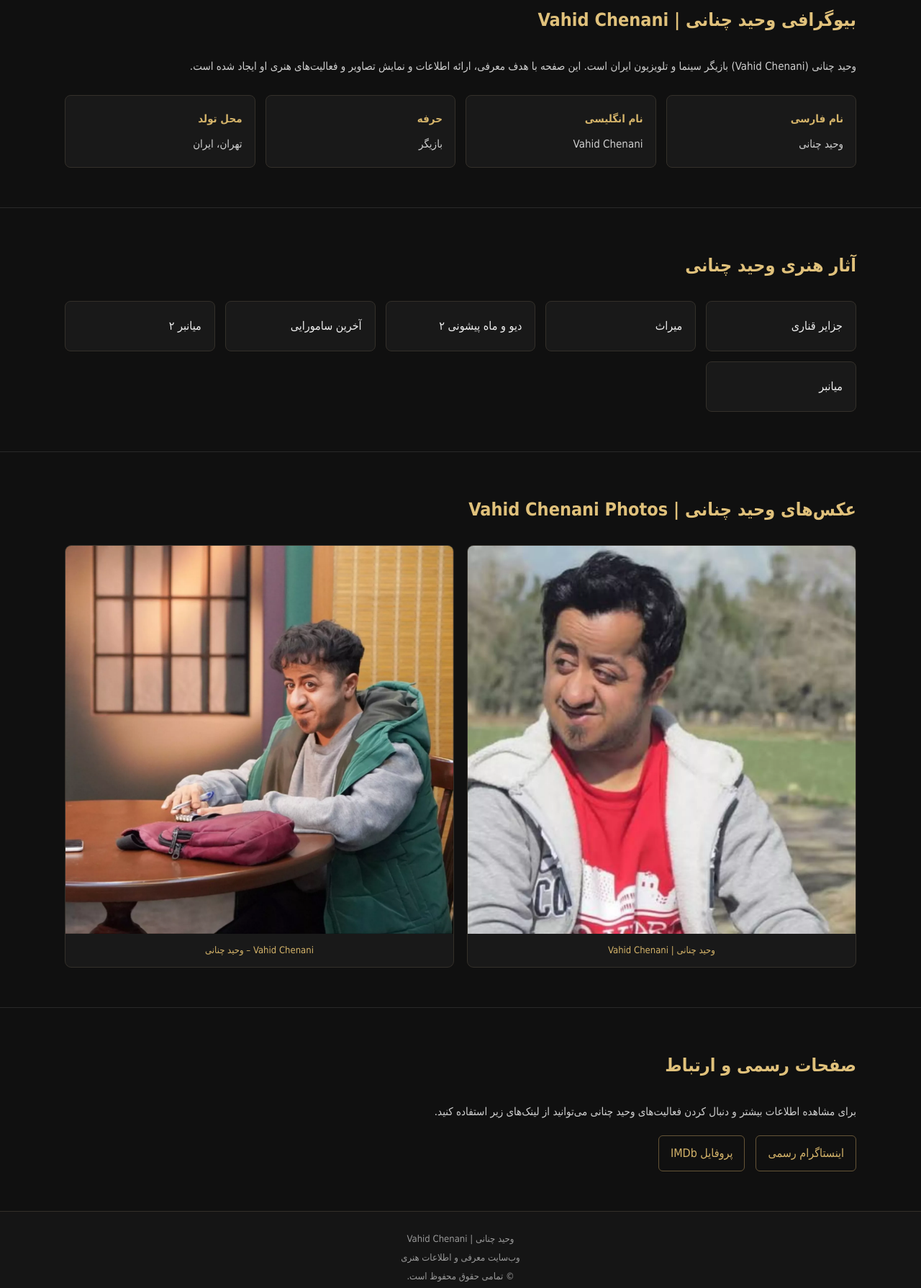
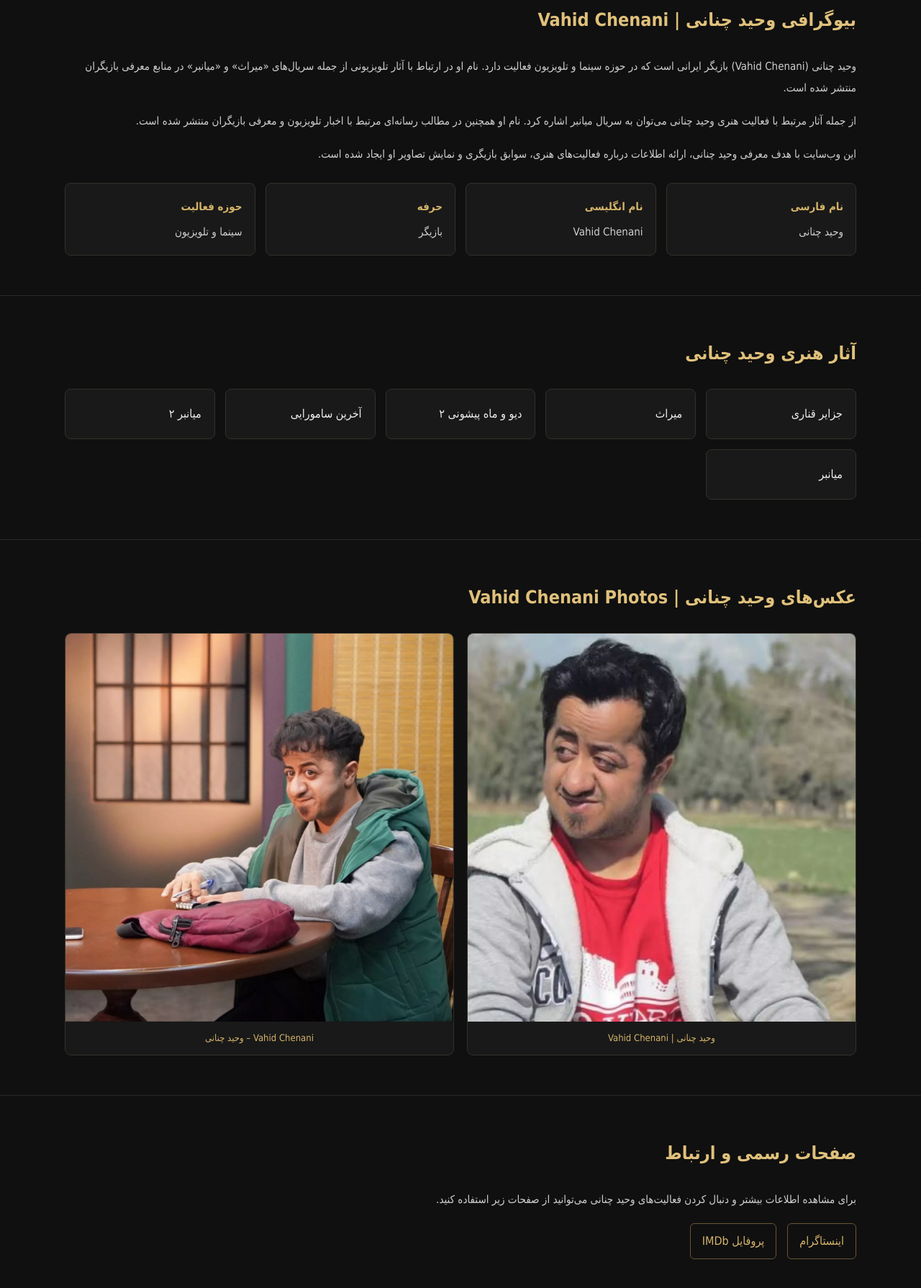
Before and after one commit to vahidchenani/vahidchenani.github.io, a plain HTML site: page index.html in a window 1280 px wide. Shown: the part 713-2502 px from the top of the page at 72% size. Drawn offline with Linux system fonts and the light colour scheme.

Commit message:
Improve Vahid Chenani biography and SEO

```diff
--- a/index.html
+++ b/index.html
@@ -5,10 +5,12 @@
   <meta charset="UTF-8">
   <meta name="viewport" content="width=device-width, initial-scale=1">
 
-  <title>وحید چنانی | Vahid Chenani – بازیگر سینما و تلویزیون</title>
+  <title>وحید چنانی | Vahid Chenani – بیوگرافی و آثار بازیگری</title>
 
-  <meta name="description" content="وب‌سایت رسمی وحید چنانی (Vahid Chenani)، بازیگر سینما و تلویزیون ایران. معرفی، بیوگرافی، آثار هنری و تصاویر.">
-  <meta name="keywords" content="وحید چنانی, Vahid Chenani, Vahidchenani, بازیگر, بازیگر ایرانی, سینما و تلویزیون">
+  <meta name="description" content="وب‌سایت معرفی وحید چنانی (Vahid Chenani)، بازیگر ایرانی. بیوگرافی، سوابق بازیگری، آثار سینما و تلویزیون و تصاویر او را مشاهده کنید.">
+
+  <meta name="keywords" content="وحید چنانی, Vahid Chenani, Vahidchenani, بیوگرافی وحید چنانی, بازیگر وحید چنانی, بازیگر ایرانی, سریال میانبر, سریال میراث">
+
   <meta name="author" content="Vahid Chenani">
   <meta name="robots" content="index, follow, max-image-preview:large">
   <meta name="theme-color" content="#101010">
@@ -18,14 +20,14 @@
 
   <meta property="og:type" content="profile">
   <meta property="og:title" content="وحید چنانی | Vahid Chenani">
-  <meta property="og:description" content="وب‌سایت رسمی وحید چنانی، بازیگر سینما و تلویزیون ایران">
+  <meta property="og:description" content="معرفی وحید چنانی، بازیگر ایرانی؛ بیوگرافی، آثار هنری و تصاویر">
   <meta property="og:url" content="https://vahidchenani.github.io/">
   <meta property="og:image" content="https://vahidchenani.github.io/vahid-chenani-portrait-1.jpg">
   <meta property="og:locale" content="fa_IR">
 
   <meta name="twitter:card" content="summary_large_image">
   <meta name="twitter:title" content="Vahid Chenani | وحید چنانی">
-  <meta name="twitter:description" content="وب‌سایت رسمی وحید چنانی، بازیگر سینما و تلویزیون">
+  <meta name="twitter:description" content="وب‌سایت معرفی وحید چنانی، بازیگر ایرانی">
   <meta name="twitter:image" content="https://vahidchenani.github.io/vahid-chenani-portrait-1.jpg">
 
   <script type="application/ld+json">
@@ -43,14 +45,18 @@
       "https://vahidchenani.github.io/vahid-chenani-portrait-2.jpg"
     ],
     "jobTitle": "بازیگر",
-    "birthDate": "1993",
-    "birthPlace": {
-      "@type": "Place",
-      "name": "تهران، ایران"
+    "nationality": {
+      "@type": "Country",
+      "name": "ایران"
     },
     "sameAs": [
       "https://www.instagram.com/vahidchenani_/",
       "https://www.imdb.com/name/nm15548088/"
+    ],
+    "knowsAbout": [
+      "بازیگری",
+      "سینما",
+      "تلویزیون"
     ]
   }
   </script>
@@ -173,6 +179,10 @@
     .content {
       color: #d0d0d0;
       font-size: 15px;
+    }
+
+    .content p {
+      margin-bottom: 16px;
     }
 
     .facts {
@@ -305,9 +315,7 @@
         <h1>وحید چنانی</h1>
         <div class="english-name">Vahid Chenani</div>
 
-        <p>
-          بازیگر سینما و تلویزیون ایران
-        </p>
+        <p>بازیگر سینما و تلویزیون ایران</p>
 
         <a class="button" href="#about">آشنایی بیشتر</a>
       </div>
@@ -315,7 +323,7 @@
       <div>
         <img
           src="vahid-chenani-portrait-1.jpg"
-          alt="Vahid Chenani – وحید چنانی، بازیگر سینما و تلویزیون ایران"
+          alt="وحید چنانی Vahid Chenani بازیگر ایرانی"
           width="440"
           height="470"
           fetchpriority="high"
@@ -330,9 +338,23 @@
 
       <div class="content">
         <p>
-          وحید چنانی (Vahid Chenani) بازیگر سینما و تلویزیون ایران است.
-          این صفحه با هدف معرفی، ارائه اطلاعات و نمایش تصاویر و فعالیت‌های
-          هنری او ایجاد شده است.
+          وحید چنانی (Vahid Chenani) بازیگر ایرانی است که در
+          حوزه سینما و تلویزیون فعالیت دارد. نام او در ارتباط
+          با آثار تلویزیونی از جمله سریال‌های «میراث» و «میانبر»
+          در منابع معرفی بازیگران منتشر شده است.
+        </p>
+
+        <p>
+          از جمله آثار مرتبط با فعالیت هنری وحید چنانی می‌توان
+          به سریال میانبر اشاره کرد. نام او همچنین در مطالب
+          رسانه‌ای مرتبط با اخبار تلویزیون و معرفی بازیگران
+          منتشر شده است.
+        </p>
+
+        <p>
+          این وب‌سایت با هدف معرفی وحید چنانی، ارائه اطلاعات
+          درباره فعالیت‌های هنری، سوابق بازیگری و نمایش تصاویر
+          او ایجاد شده است.
         </p>
 
         <div class="facts">
@@ -352,8 +374,8 @@
           </div>
 
           <div class="fact">
-            <strong>محل تولد</strong>
-            تهران، ایران
+            <strong>حوزه فعالیت</strong>
+            سینما و تلویزیون
           </div>
         </div>
       </div>
@@ -377,13 +399,15 @@
 
   <section id="gallery">
     <div class="container">
-      <h2 class="section-title">عکس‌های وحید چنانی | Vahid Chenani Photos</h2>
+      <h2 class="section-title">
+        عکس‌های وحید چنانی | Vahid Chenani Photos
+      </h2>
 
       <div class="gallery">
         <figure>
           <img
             src="vahid-chenani-portrait-1.jpg"
-            alt="عکس وحید چنانی، بازیگر ایرانی – Vahid Chenani portrait"
+            alt="عکس وحید چنانی بازیگر ایرانی Vahid Chenani portrait"
             loading="lazy"
             width="440"
             height="470"
@@ -394,7 +418,7 @@
         <figure>
           <img
             src="vahid-chenani-portrait-2.jpg"
-            alt="تصویر دوم وحید چنانی – Vahid Chenani actor photo"
+            alt="تصویر دوم وحید چنانی Vahid Chenani actor photo"
             loading="lazy"
             width="440"
             height="470"
@@ -410,18 +434,24 @@
       <h2 class="section-title">صفحات رسمی و ارتباط</h2>
 
       <p class="content">
-        برای مشاهده اطلاعات بیشتر و دنبال کردن فعالیت‌های وحید چنانی
-        می‌توانید از لینک‌های زیر استفاده کنید.
+        برای مشاهده اطلاعات بیشتر و دنبال کردن فعالیت‌های
+        وحید چنانی می‌توانید از صفحات زیر استفاده کنید.
       </p>
 
       <div class="social-links">
-        <a href="https://www.instagram.com/vahidchenani_/"
-           target="_blank" rel="noopener noreferrer">
-          اینستاگرام رسمی
+        <a
+          href="https://www.instagram.com/vahidchenani_/"
+          target="_blank"
+          rel="noopener noreferrer"
+        >
+          اینستاگرام
         </a>
 
-        <a href="https://www.imdb.com/name/nm15548088/"
-           target="_blank" rel="noopener noreferrer">
+        <a
+          href="https://www.imdb.com/name/nm15548088/"
+          target="_blank"
+          rel="noopener noreferrer"
+        >
           پروفایل IMDb
         </a>
       </div>
```
